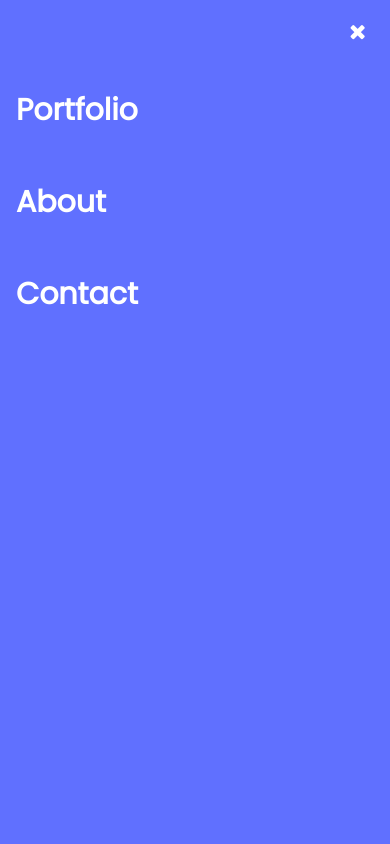
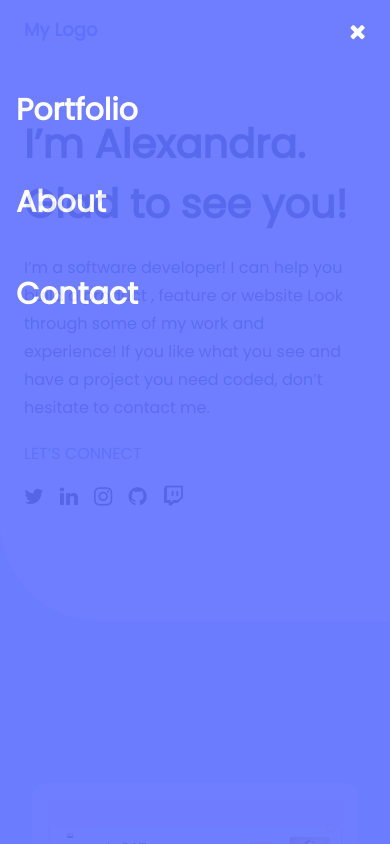
Before and after one commit to AsareBrave/microverse, a React (Vite) app: page / in a window 390 px wide. Both pictures are taken after a click on the button 354 px from the left and 30 px from the top of the page. Shown: the top 844 px of the page. Built offline with nearby package versions, Linux system fonts and the light colour scheme.

Commit message:
fix: edit the menu

```diff
--- a/src/components/header/header.jsx
+++ b/src/components/header/header.jsx
@@ -36,7 +36,7 @@ export const Header = (props) => {
         </div>
 
         {isMenuOpen && (
-          <div className="md:hidden bg-primary w-full h-screen space-y-10 pt-5 px-4 fixed top-0 left-0">
+          <div className="md:hidden bg-primary w-full h-screen space-y-10 pt-5 px-4 fixed top-0 left-0 opacity-90">
             <div className="flex justify-end">
               <button onClick={closeMenu} className="pr-2">
                 <i
```
